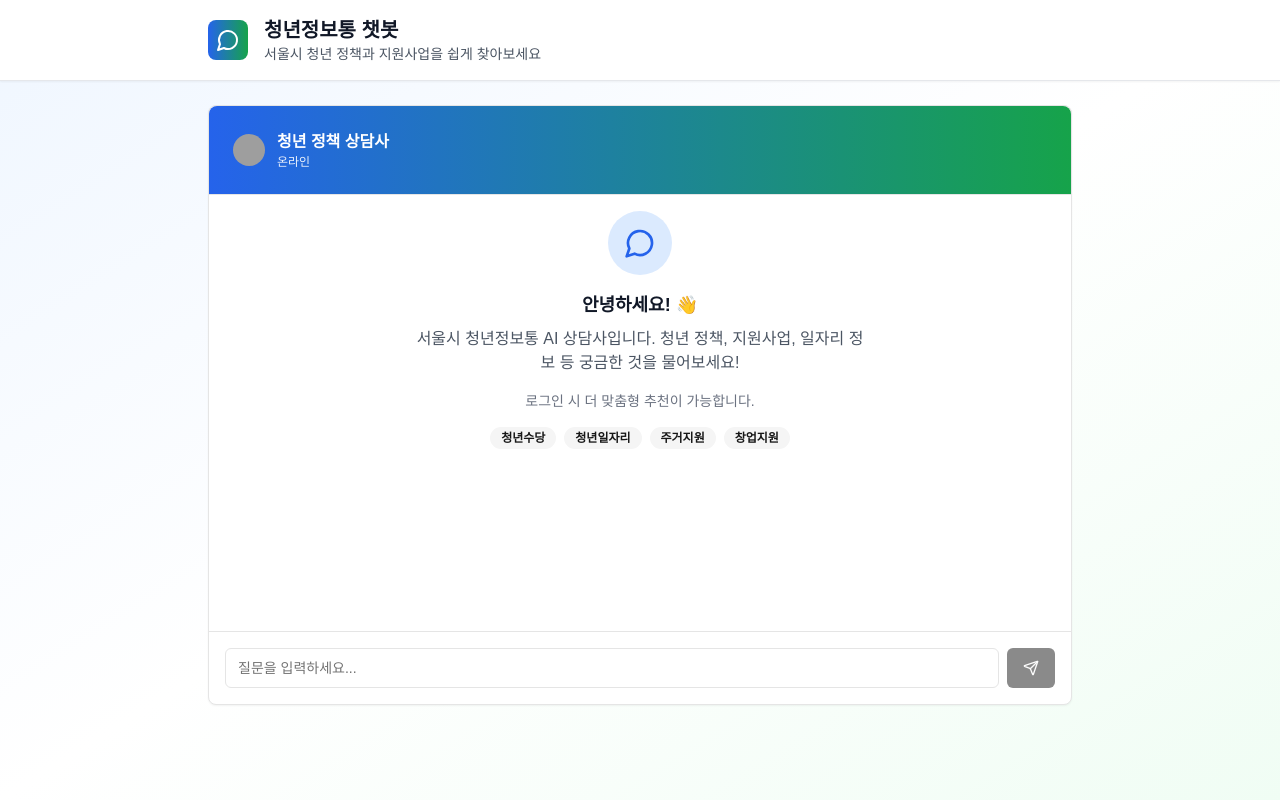
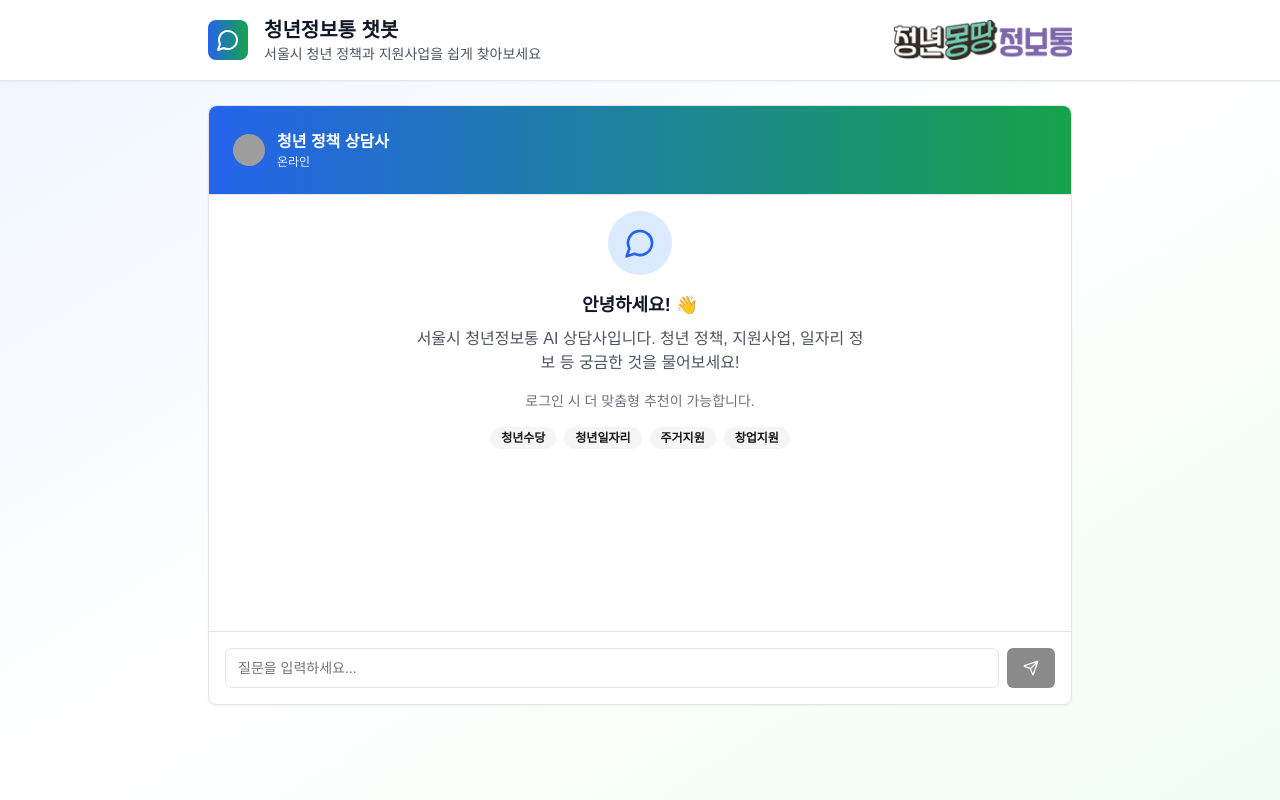
Before and after one commit to sokcho-kim/cg_youth_agent, a Next.js app in the folder frontend/: page / in a window 1280 px wide. Built offline with nearby package versions, Linux system fonts and the light colour scheme; grey boxes are pictures that could not be loaded.

Commit message:
logo추가

```diff
--- a/frontend/app/api/chat/route.ts
+++ b/frontend/app/api/chat/route.ts
@@ -63,7 +63,7 @@ export async function POST(req: Request) {
     JSON.stringify({
       id: Date.now().toString(),
       role: "assistant",
-      response: data.response
+      content: data.response
     }),
     { headers: { "Content-Type": "application/json" } }
   );
--- a/frontend/app/page.tsx
+++ b/frontend/app/page.tsx
@@ -24,7 +24,7 @@ export default function SeoulYouthChatbot() {
     <div className="min-h-screen bg-gradient-to-br from-blue-50 via-white to-green-50">
       {/* Header */}
       <header className="bg-white border-b border-gray-200 shadow-sm">
-        <div className="max-w-4xl mx-auto px-4 py-4">
+        <div className="max-w-4xl mx-auto px-4 py-4 flex items-center justify-between">
           <div className="flex items-center gap-4">
             {/* 청년정보통 로고 */}
             <div className="w-10 h-10 bg-gradient-to-r from-blue-600 to-green-600 rounded-lg flex items-center justify-center">
@@ -35,6 +35,8 @@ export default function SeoulYouthChatbot() {
               <p className="text-sm text-gray-600">서울시 청년 정책과 지원사업을 쉽게 찾아보세요</p>
             </div>
           </div>
+          {/* 우측 상단 로고 */}
+          <img src="/youth-logo.png" alt="청년정보통 로고" className="h-10 w-auto" />
         </div>
       </header>
 
```
